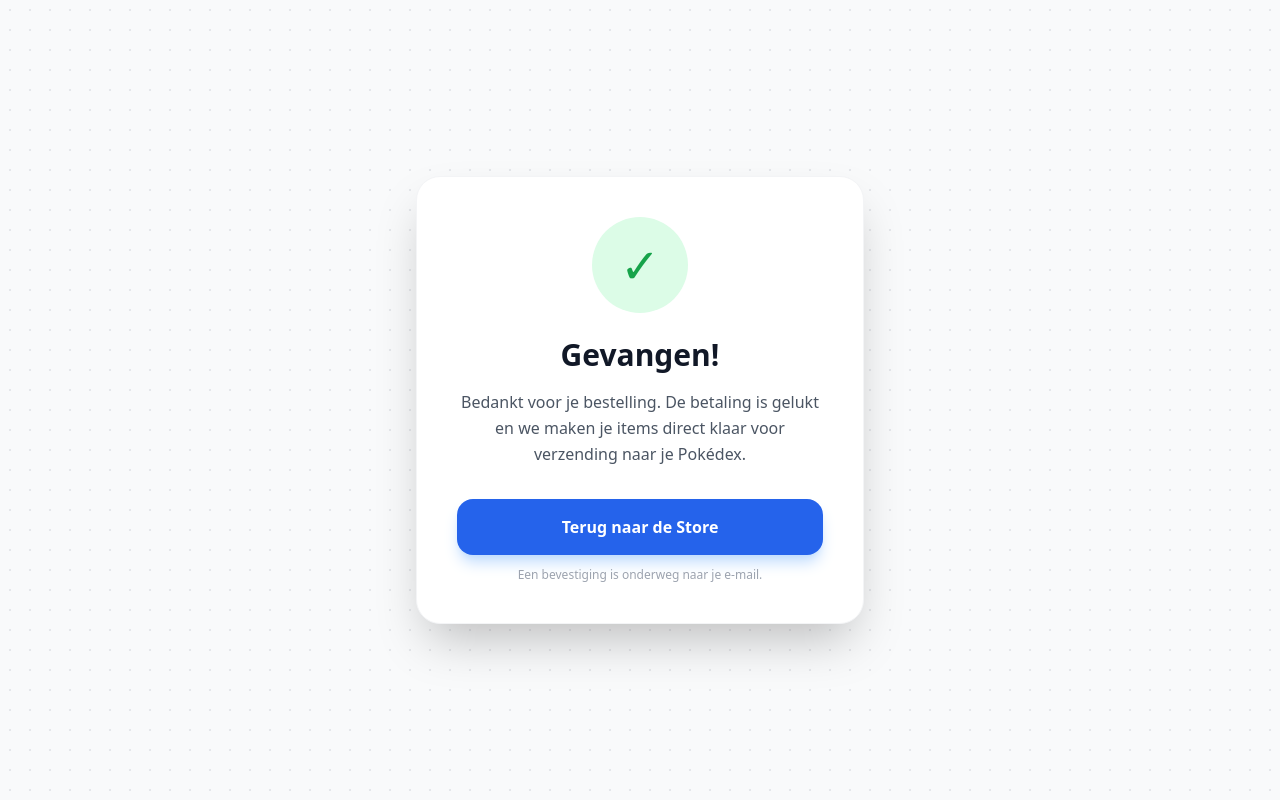
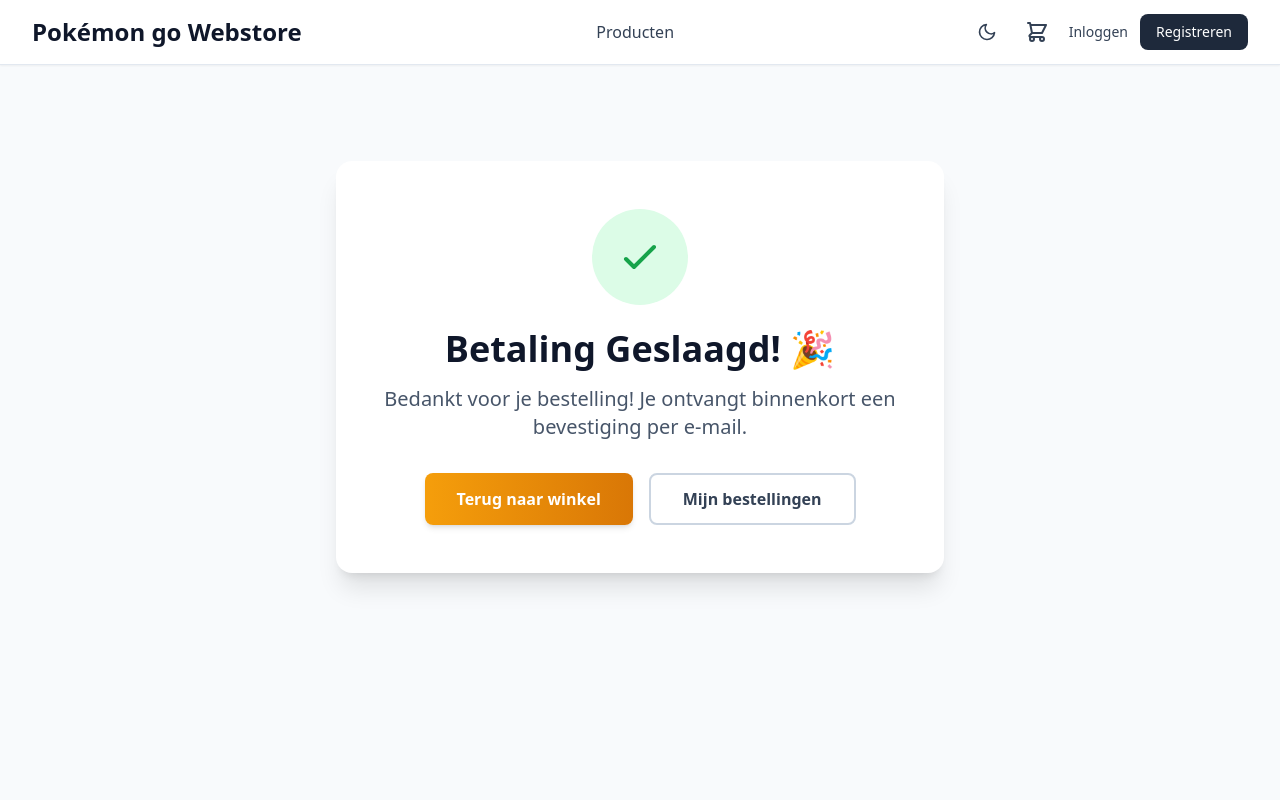
Before and after one commit to Baskuik/mijn-oefen-project, a Laravel app: template resources/views/cart/success.blade.php in a window 1280 px wide. Run offline with Laravel 12, Linux system fonts and the light colour scheme; the template is opened without the code that fills it, so the values that code supplies are empty; style sheets or scripts are compiled from the project's sources; some libraries are stand-ins or nearby versions.

Commit message:
not working

```diff
--- a/resources/views/cart/success.blade.php
+++ b/resources/views/cart/success.blade.php
@@ -1,39 +1,39 @@
-<!DOCTYPE html>
+<!doctype html>
 <html lang="nl">
 <head>
-    <meta charset="UTF-8">
-    <meta name="viewport" content="width=device-width, initial-scale=1.0">
-    <title>Bestelling Geslaagd! - Pokémon Store</title>
-    <script src="https://cdn.tailwindcss.com"></script>
+  <meta charset="utf-8">
+  <meta name="viewport" content="width=device-width, initial-scale=1">
+  <title>Betaling Geslaagd - MijnShop</title>
+  @vite(['resources/css/app.css', 'resources/js/app.js'])
 </head>
-<body class="bg-gray-50 font-sans h-screen flex items-center justify-center">
 
-    <div class="max-w-md w-full bg-white p-10 rounded-3xl shadow-2xl text-center border border-gray-100">
-        {{-- Een vrolijke icoon --}}
-        <div class="w-24 h-24 bg-green-100 text-green-600 rounded-full flex items-center justify-center mx-auto mb-6 text-5xl">
-            ✓
-        </div>
+<body class="antialiased bg-slate-50 text-slate-800 min-h-screen">
+    @include('components.site-navbar')
 
-        <h1 class="text-3xl font-black text-gray-900 mb-4">Gevangen!</h1>
-        <p class="text-gray-600 mb-8 leading-relaxed">
-            Bedankt voor je bestelling. De betaling is gelukt en we maken je items direct klaar voor verzending naar je Pokédex.
-        </p>
+  <div class="max-w-2xl mx-auto px-4 sm:px-6 lg:px-8 py-24 text-center">
+    <div class="bg-white rounded-2xl shadow-xl p-12">
+      <div class="flex items-center justify-center w-24 h-24 mx-auto mb-6 rounded-full bg-green-100">
+        <svg xmlns="http://www.w3.org/2000/svg" class="h-12 w-12 text-green-600" fill="none" viewBox="0 0 24 24" stroke="currentColor">
+          <path stroke-linecap="round" stroke-linejoin="round" stroke-width="2" d="M5 13l4 4L19 7" />
+        </svg>
+      </div>
 
-        <div class="space-y-3">
-            <a href="/" class="block w-full bg-blue-600 hover:bg-blue-700 text-white font-bold py-4 rounded-2xl transition shadow-lg shadow-blue-200">
-                Terug naar de Store
-            </a>
-            <p class="text-xs text-gray-400">Een bevestiging is onderweg naar je e-mail.</p>
-        </div>
+      <h1 class="text-4xl font-bold text-slate-900 mb-4">Betaling Geslaagd! 🎉</h1>
+      <p class="text-xl text-slate-600 mb-8">
+        Bedankt voor je bestelling! Je ontvangt binnenkort een bevestiging per e-mail.
+      </p>
+
+      <div class="flex flex-col sm:flex-row gap-4 justify-center">
+        <a href="{{ route('home') }}"
+           class="inline-flex items-center justify-center gap-2 px-8 py-3 rounded-lg bg-gradient-to-r from-amber-500 to-amber-600 text-white font-semibold hover:from-amber-600 hover:to-amber-700 transition-all shadow-md hover:shadow-lg">
+          Terug naar winkel
+        </a>
+        <a href="{{ route('orders.index') }}"
+           class="inline-flex items-center justify-center gap-2 px-8 py-3 rounded-lg border-2 border-slate-300 text-slate-700 font-semibold hover:bg-slate-50 transition-all">
+          Mijn bestellingen
+        </a>
+      </div>
     </div>
-
-    {{-- Optioneel: wat confetti effect met CSS --}}
-    <style>
-        body {
-            background-image: radial-gradient(#e5e7eb 1px, transparent 1px);
-            background-size: 20px 20px;
-        }
-    </style>
-
+  </div>
 </body>
 </html>
```
